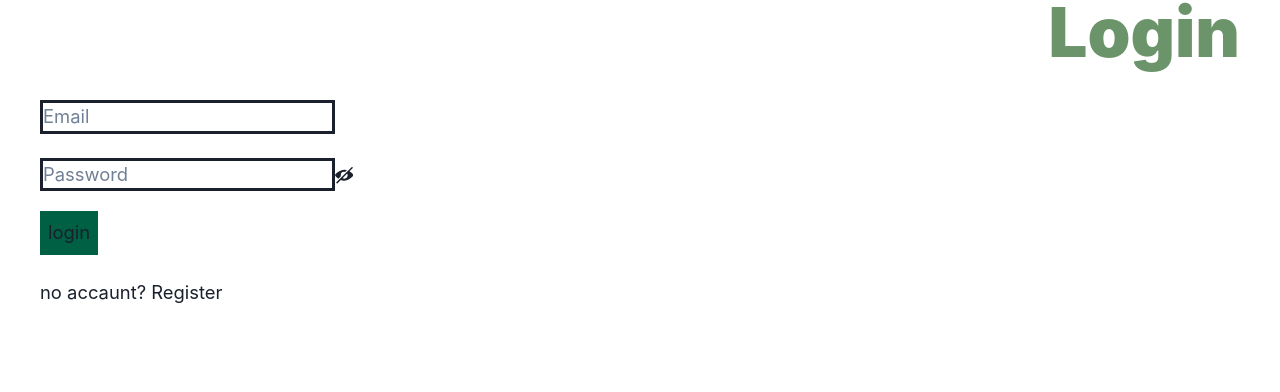
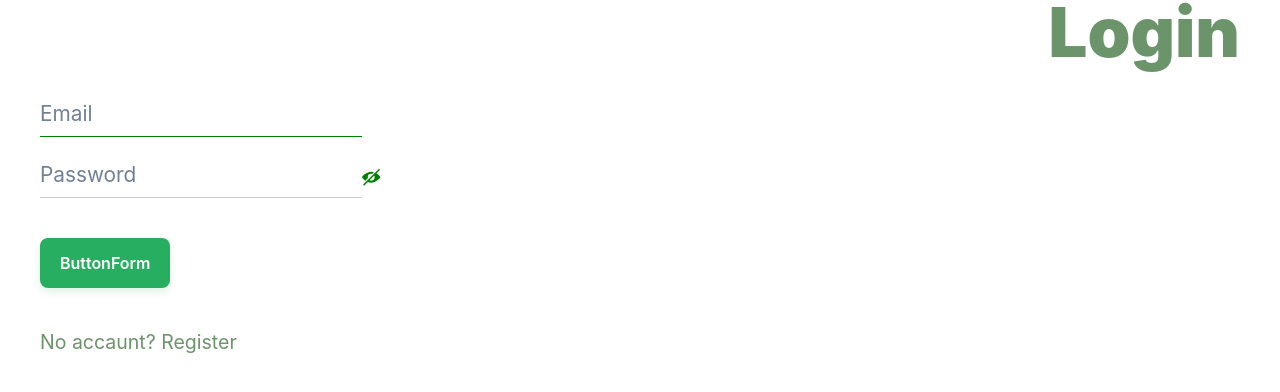
Before and after one commit to myroslav111/shop, a Next.js app: page /login/Login in a window 1280 px wide. Shown: the part 200-592 px from the top of the page. Built offline with nearby package versions, Linux system fonts and the light colour scheme; no server answers.

Commit message:
add styles to form

```diff
--- /dev/null
+++ b/app/components/button-form/ButtonForm.module.scss
@@ -0,0 +1,49 @@
+/* CSS */
+.button {
+  appearance: none;
+  backface-visibility: hidden;
+  background-color: #27ae60;
+  border-radius: 8px;
+  border-style: none;
+  box-shadow: rgba(39, 174, 96, 0.15) 0 4px 9px;
+  box-sizing: border-box;
+  color: #fff;
+  cursor: pointer;
+  display: inline-block;
+  font-family: Inter, -apple-system, system-ui, 'Segoe UI', Helvetica, Arial,
+    sans-serif;
+  font-size: 16px;
+  font-weight: 600;
+  letter-spacing: normal;
+  line-height: 1.5;
+  outline: none;
+  overflow: hidden;
+  padding: 13px 20px;
+  position: relative;
+  text-align: center;
+  text-decoration: none;
+  transform: translate3d(0, 0, 0);
+  transition: all 0.3s;
+  user-select: none;
+  -webkit-user-select: none;
+  touch-action: manipulation;
+  vertical-align: top;
+  white-space: nowrap;
+  /* margin: 10px 0 10px 0; */
+}
+
+.button:hover {
+  background-color: #1e8449;
+  opacity: 1;
+  transform: translateY(0);
+  transition-duration: 0.35s;
+}
+
+.button:active {
+  transform: translateY(2px);
+  transition-duration: 0.35s;
+}
+
+.button:hover {
+  box-shadow: rgba(39, 174, 96, 0.2) 0 6px 12px;
+}
--- /dev/null
+++ b/app/components/button-form/ButtonForm.tsx
@@ -0,0 +1,13 @@
+import { FC } from 'react';
+
+import styles from './ButtonForm.module.scss';
+
+const ButtonForm: FC = () => {
+  return (
+    <button className={styles.button} type='submit'>
+      ButtonForm
+    </button>
+  );
+};
+
+export default ButtonForm;
--- a/app/components/login-page-form/component-formik-login/LoginFormik.module.scss
+++ b/app/components/login-page-form/component-formik-login/LoginFormik.module.scss
@@ -1,7 +1,27 @@
 .inputEmail {
-    @apply mt-6 border-solid;
+  font-family: inherit;
+  border: 0;
+  border-bottom: 1px solid rgba(0, 0, 0, 0.2);
+  outline: 0;
+  font-size: 1.3rem;
+  padding: 7px 0;
+  background: transparent;
+  transition: border-color 0.2s;
+  margin: 15px 0 0 0;
+
+  &:focus {
+    border-bottom: 1px solid green;
   }
+}
 
-  .button {
-    @apply mb-6 mt-5 bg-dark-green p-2;
-  }
+.errorMessage {
+  @apply text-xs text-red;
+}
+
+.buttonFormContainer {
+  @apply my-10;
+}
+
+.textLink {
+  @apply text-lg text-green;
+}
--- a/app/components/login-page-form/component-formik-login/LoginFormik.tsx
+++ b/app/components/login-page-form/component-formik-login/LoginFormik.tsx
@@ -2,6 +2,8 @@ import { ViewIcon, ViewOffIcon } from '@chakra-ui/icons';
 import { ErrorMessage, Field, Form, Formik } from 'formik';
 import Link from 'next/link';
 import { FC, useState } from 'react';
+
+import ButtonForm from '@/components/button-form/ButtonForm';
 
 import styles from './LoginFormik.module.scss';
 import {
@@ -60,7 +62,11 @@ const LoginFormik: FC = () => {
                 placeholder='Email'
                 autoComplete='off'
               />
-              <ErrorMessage name='email' component='p' />
+              <ErrorMessage
+                name='email'
+                component='p'
+                className={styles.errorMessage}
+              />
             </div>
             <div>
               <Field
@@ -72,21 +78,23 @@ const LoginFormik: FC = () => {
               />
               <span id='visibilityBtn' onClick={togglePassword}>
                 {passwordShow ? (
-                  <ViewIcon cursor={'pointer'} />
+                  <ViewIcon cursor={'pointer'} color={'green'} />
                 ) : (
-                  <ViewOffIcon cursor={'pointer'} />
+                  <ViewOffIcon cursor={'pointer'} color={'green'} />
                 )}
               </span>
-              <ErrorMessage name='password' component='p' />
+              <ErrorMessage
+                name='password'
+                component='p'
+                className={styles.errorMessage}
+              />
             </div>
 
-            <div>
-              <button className={styles.button} type='submit'>
-                login
-              </button>
+            <div className={styles.buttonFormContainer}>
+              <ButtonForm />
             </div>
             <Link href='/sign-in/SignIn'>
-              <p>no accaunt? Register</p>
+              <p className={styles.textLink}>No accaunt? Register</p>
             </Link>
             {/* <p className={scss.redirect__auth}>
               <Link to='/forgot-password' className={scss.redirect_link__auth}>
--- a/app/components/sign-in-page-form/component-formik/AuthFormik.tsx
+++ b/app/components/sign-in-page-form/component-formik/AuthFormik.tsx
@@ -3,9 +3,11 @@ import { ErrorMessage, Field, Form, Formik } from 'formik';
 import Link from 'next/link';
 import { FC, useState } from 'react';
 
+import ButtonForm from '@/components/button-form/ButtonForm';
+
+import styles from '../../login-page-form/component-formik-login/LoginFormik.module.scss';
 import { IFormValues } from '../SignInForm';
 
-import styles from './AuthFormik.module.scss';
 import { stepOneValidationSchema } from '@/services/userValidation';
 
 interface IProps {
@@ -46,7 +48,11 @@ const AuthFormik: FC<IProps> = props => {
                 autoComplete='autoComplete'
                 // as='select'
               />
-              <ErrorMessage name='email' component='p' />
+              <ErrorMessage
+                name='email'
+                component='p'
+                className={styles.errorMessage}
+              />
             </div>
             <div>
               <Field
@@ -62,7 +68,11 @@ const AuthFormik: FC<IProps> = props => {
                   <ViewOffIcon cursor={'pointer'} />
                 )}
               </span>
-              <ErrorMessage name='password' component='p' />
+              <ErrorMessage
+                name='password'
+                component='p'
+                className={styles.errorMessage}
+              />
             </div>
             <div>
               <Field
@@ -78,15 +88,17 @@ const AuthFormik: FC<IProps> = props => {
                   <ViewOffIcon cursor={'pointer'} />
                 )}
               </span>
-              <ErrorMessage name='confirmPassword' component='p' />
+              <ErrorMessage
+                name='confirmPassword'
+                component='p'
+                className={styles.errorMessage}
+              />
             </div>
-            <div>
-              <button className={styles.button} type='submit'>
-                button
-              </button>
+            <div className={styles.buttonFormContainer}>
+              <ButtonForm />
             </div>
             <Link href='/login/Login'>
-              <p>{'Already have an account?'}</p>
+              <p className={styles.textLink}>{'Already have an account?'}</p>
             </Link>
           </Form>
         )}
```
